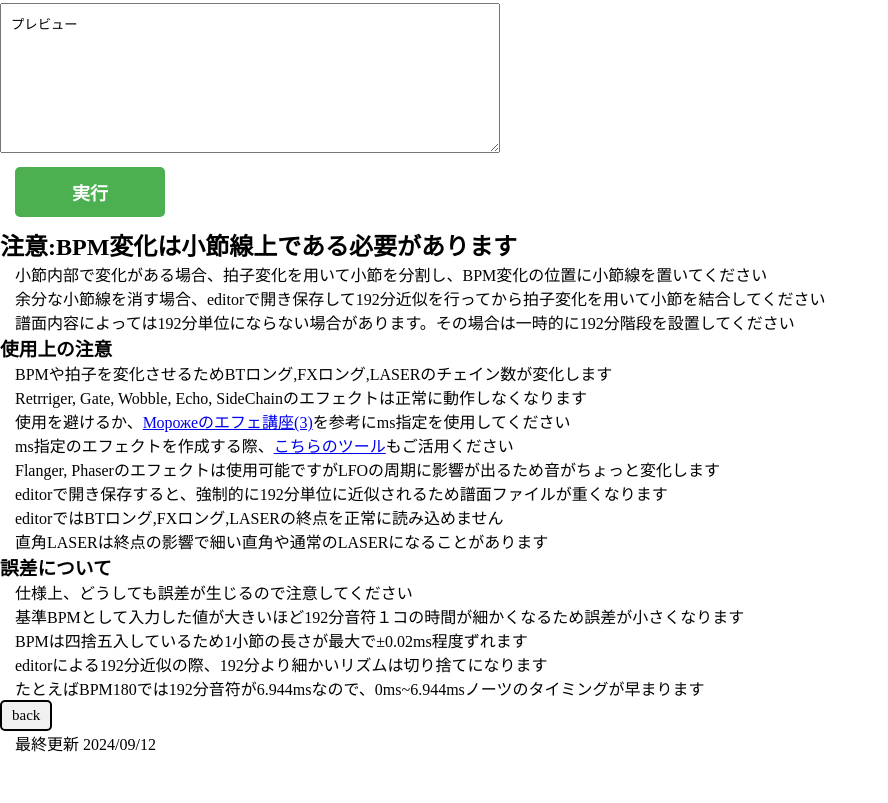
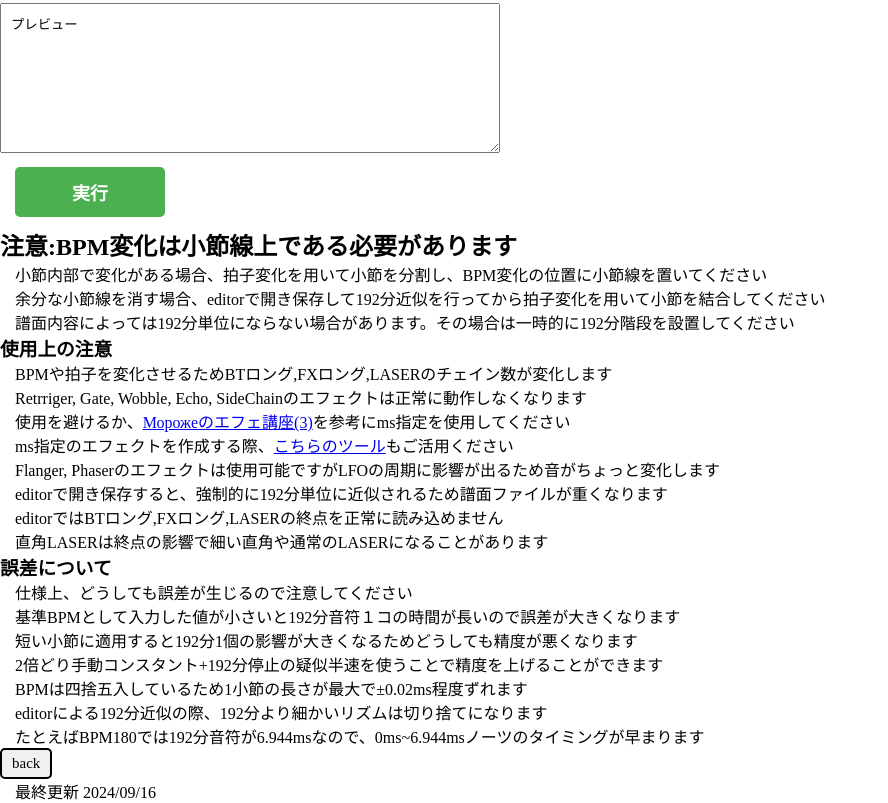
Before and after one commit to podo-C-arpus/toy, a plain HTML site: page kshTools/Constant/Constant.html in a window 1280 px wide. Shown: the part 550-1353 px from the top of the page, without its empty margins (0-888 px from the left). Before the commit the page ends 1305 px from the top, so only its background shows below. Drawn offline with Linux system fonts and the light colour scheme.

Commit message:
Add files via upload

```diff
--- a/kshTools/Constant/Constant.html
+++ b/kshTools/Constant/Constant.html
@@ -91,7 +91,9 @@
 	<p>直角LASERは終点の影響で細い直角や通常のLASERになることがあります</p>
 	<h3>誤差について</h3>
 	<p>仕様上、どうしても誤差が生じるので注意してください</p>
-	<p>基準BPMとして入力した値が大きいほど192分音符１コの時間が細かくなるため誤差が小さくなります</p>
+	<p>基準BPMとして入力した値が小さいと192分音符１コの時間が長いので誤差が大きくなります</p>
+	<p>短い小節に適用すると192分1個の影響が大きくなるためどうしても精度が悪くなります</p>
+	<p>2倍どり手動コンスタント+192分停止の疑似半速を使うことで精度を上げることができます</p>
 	<p>BPMは四捨五入しているため1小節の長さが最大で±0.02ms程度ずれます</p>
 	<p>editorによる192分近似の際、192分より細かいリズムは切り捨てになります</p>
 	<p>たとえばBPM180では192分音符が6.944msなので、0ms~6.944msノーツのタイミングが早まります</p>
@@ -100,7 +102,7 @@
 			<li><a href="../kshTools.html">back</a></li>
 		</ul>
 	</footer>
-	<p>最終更新 2024/09/12</p>
+	<p>最終更新 2024/09/16</p>
 </body>
 
 
```
